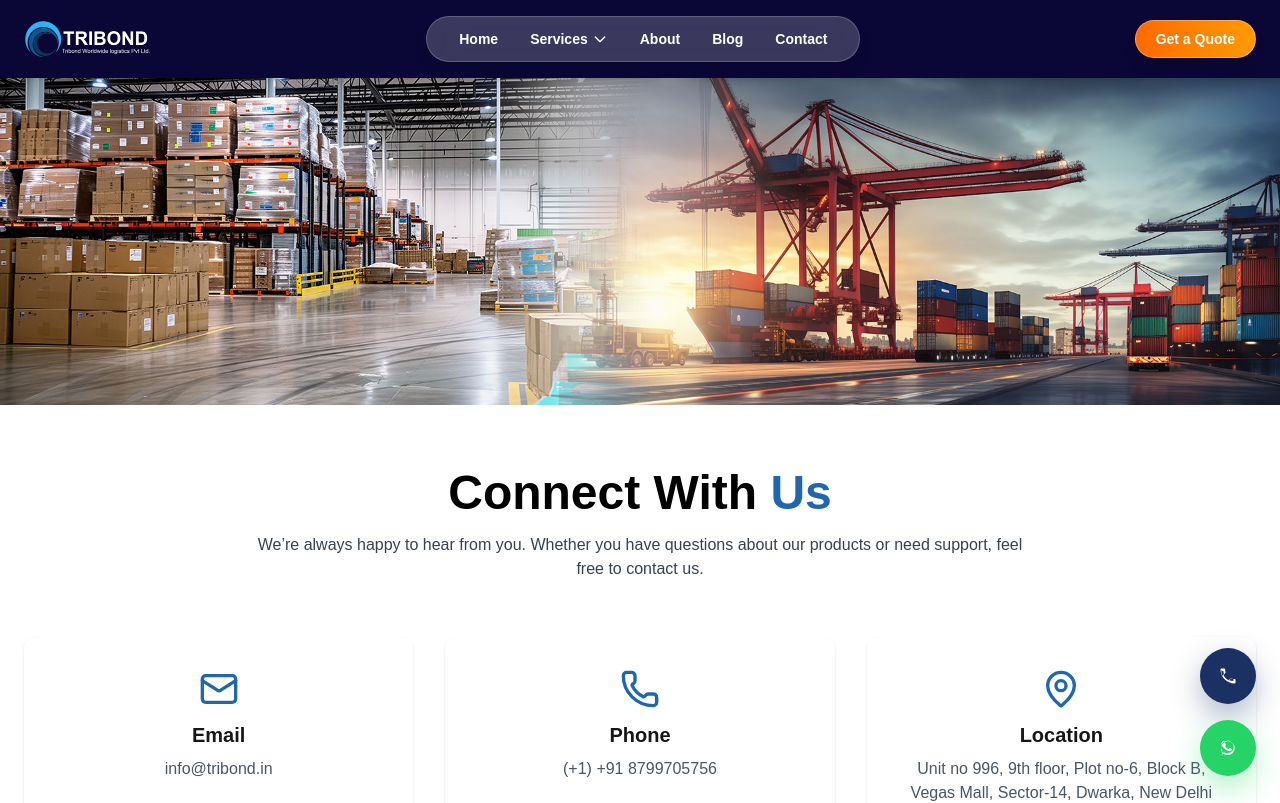
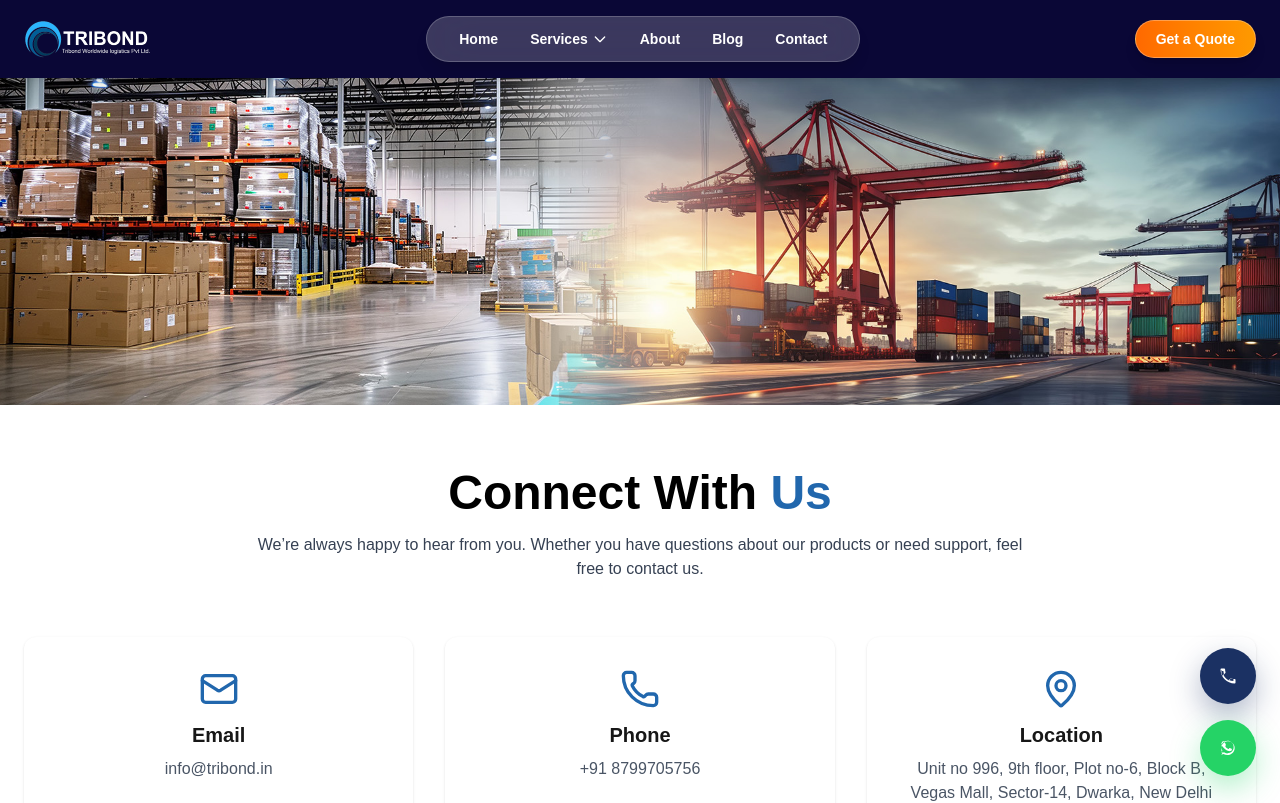
Before and after one commit to shilpa-kukreja/traibond, a Next.js app: page /contact in a window 1280 px wide. Shown: the top 803 px of the page. Built offline with nearby package versions, Linux system fonts and the light colour scheme.

Commit message:
some changes

```diff
--- a/app/components/Footer.jsx
+++ b/app/components/Footer.jsx
@@ -585,7 +585,7 @@ export default function Footer() {
 
           {/* WHATSAPP BUTTON */}
           <a
-            href="https://wa.me/+918799705756?text=Hello%20Insight%20Integrators,%20I%20would%20like%20to%20discuss%20compliance%20advisory."
+            href="https://wa.me/+918799705756?text=Hello%20Tribond,%20I%20am%20interested%20in%20your%20services,%20please%20contact%20me."
             aria-label="WhatsApp"
             target="_blank"
             rel="noopener noreferrer"
--- a/app/contact/page.jsx
+++ b/app/contact/page.jsx
@@ -96,7 +96,7 @@ export default function ContactPage() {
               <Phone className="w-10 h-10 text-[#2167ad] mx-auto mb-3" />
               <h3 className="text-xl font-semibold mb-2">Phone</h3>
               <p className="text-gray-600">
-                (+1) +91 8799705756
+               +91 8799705756
               </p>
             </div>
 
```
